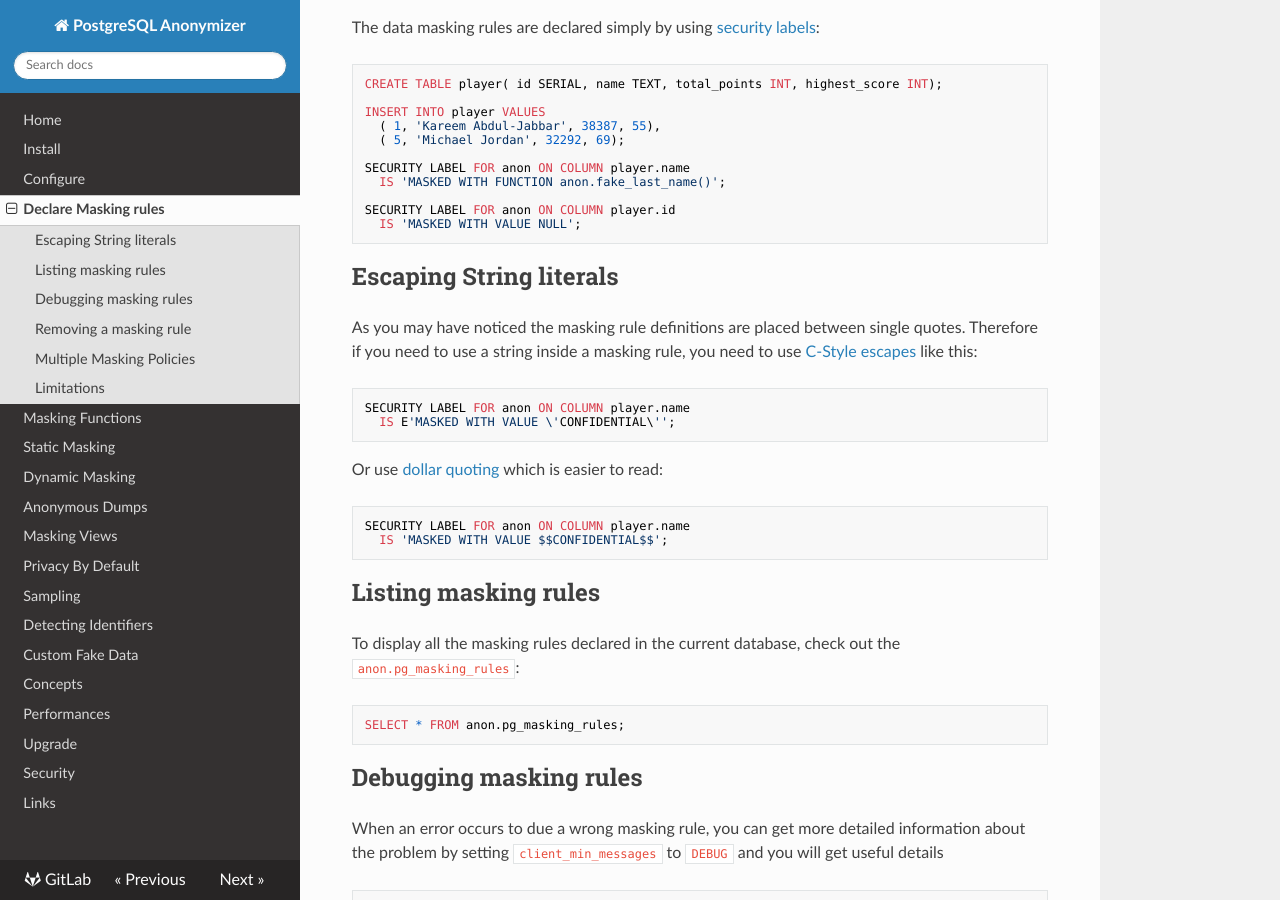
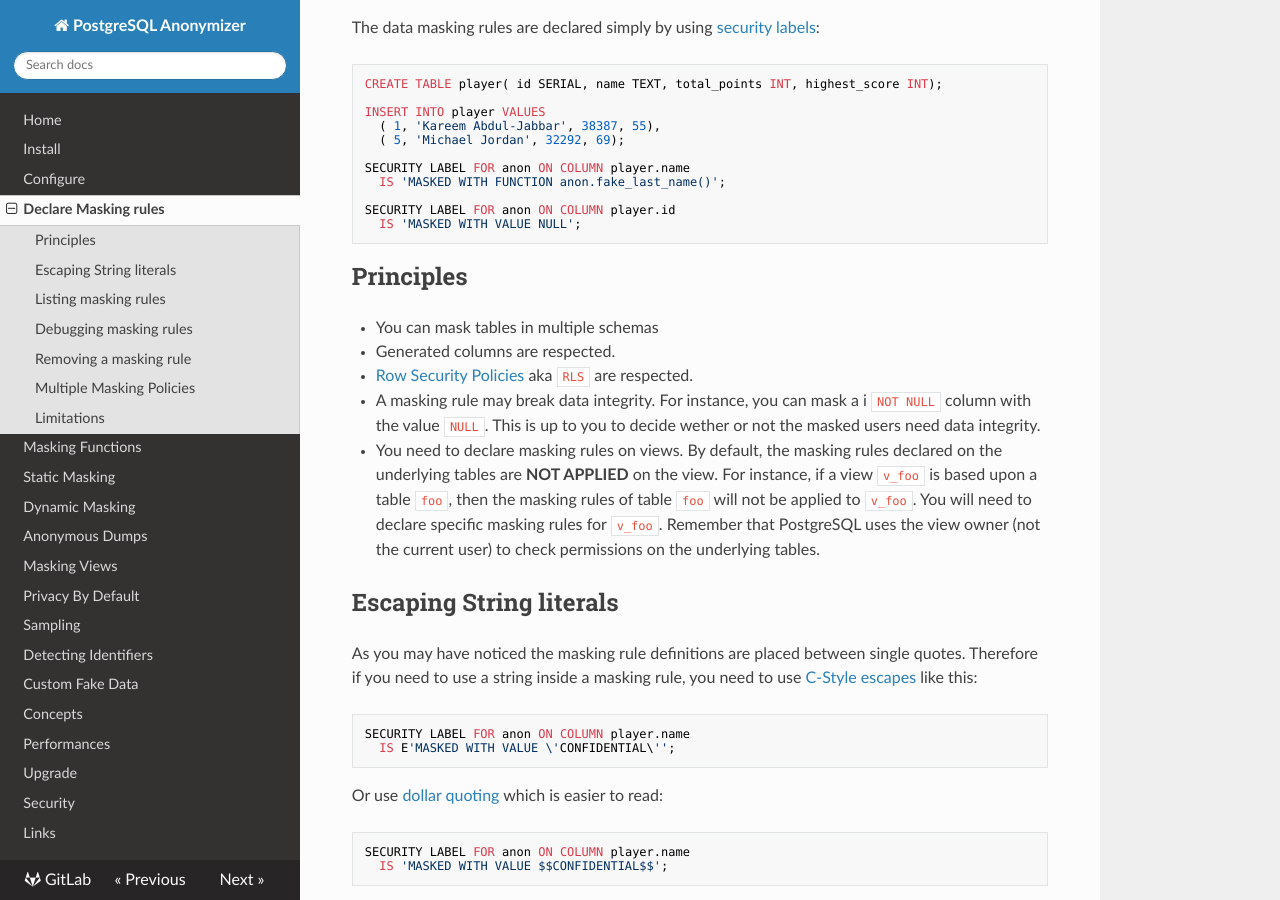
Before and after one commit to neondatabase/postgresql_anonymizer, an MkDocs documentation site: the page built from docs/declare_masking_rules.md, in a window 1280 px wide and 900 px high, scrolled down 456 px. Built offline with MkDocs 1.6.1, drawn with Linux system fonts in a browser that asks for light colours; nearby versions of some CDN libraries.

Commit message:
[docs] Masking a view is supported

````diff
--- a/docs/declare_masking_rules.md
+++ b/docs/declare_masking_rules.md
@@ -38,6 +38,28 @@ SECURITY LABEL FOR anon ON COLUMN player.name
 SECURITY LABEL FOR anon ON COLUMN player.id
   IS 'MASKED WITH VALUE NULL';
 ```
+
+Principles
+------------------------------------------------------------------------------
+
+* You can mask tables in multiple schemas
+
+* Generated columns are respected.
+
+* [Row Security Policies] aka `RLS` are respected.
+
+* A masking rule may break data integrity. For instance, you can mask a i
+  `NOT NULL` column with the value `NULL`. This is up to you to decide
+  wether or not the masked users need data integrity.
+
+* You need to declare masking rules on views. By default, the masking rules
+  declared on the underlying tables are **NOT APPLIED** on the view. For
+  instance, if a view `v_foo` is based upon a table `foo`, then the masking
+  rules of table `foo` will not be applied to `v_foo`. You will need to declare
+  specific masking rules for `v_foo`. Remember that PostgreSQL uses the view
+  owner (not the current user) to check permissions on the underlying tables.
+
+[Row Security Policies]: https://www.postgresql.org/docs/current/ddl-rowsecurity.html
 
 Escaping String literals
 ------------------------------------------------------------------------------
````
Also changed, not shown: 3 other files.
